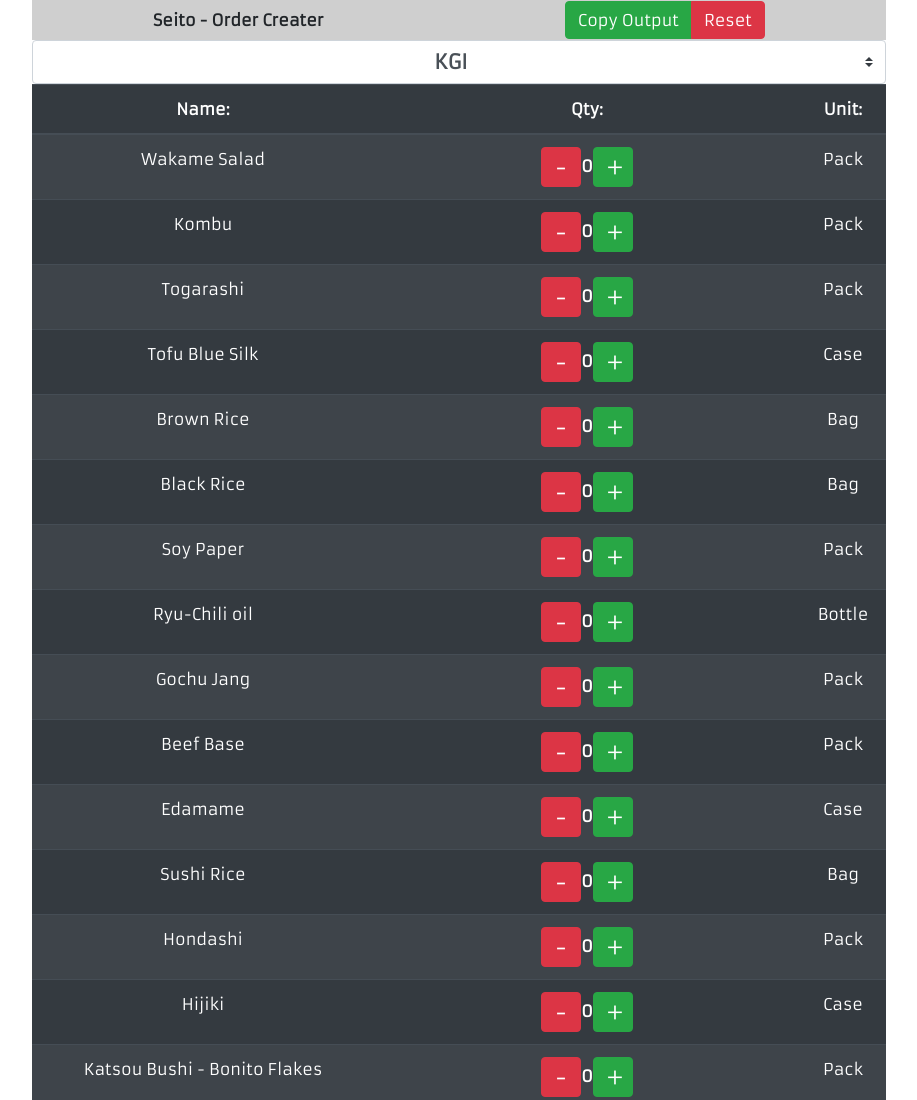
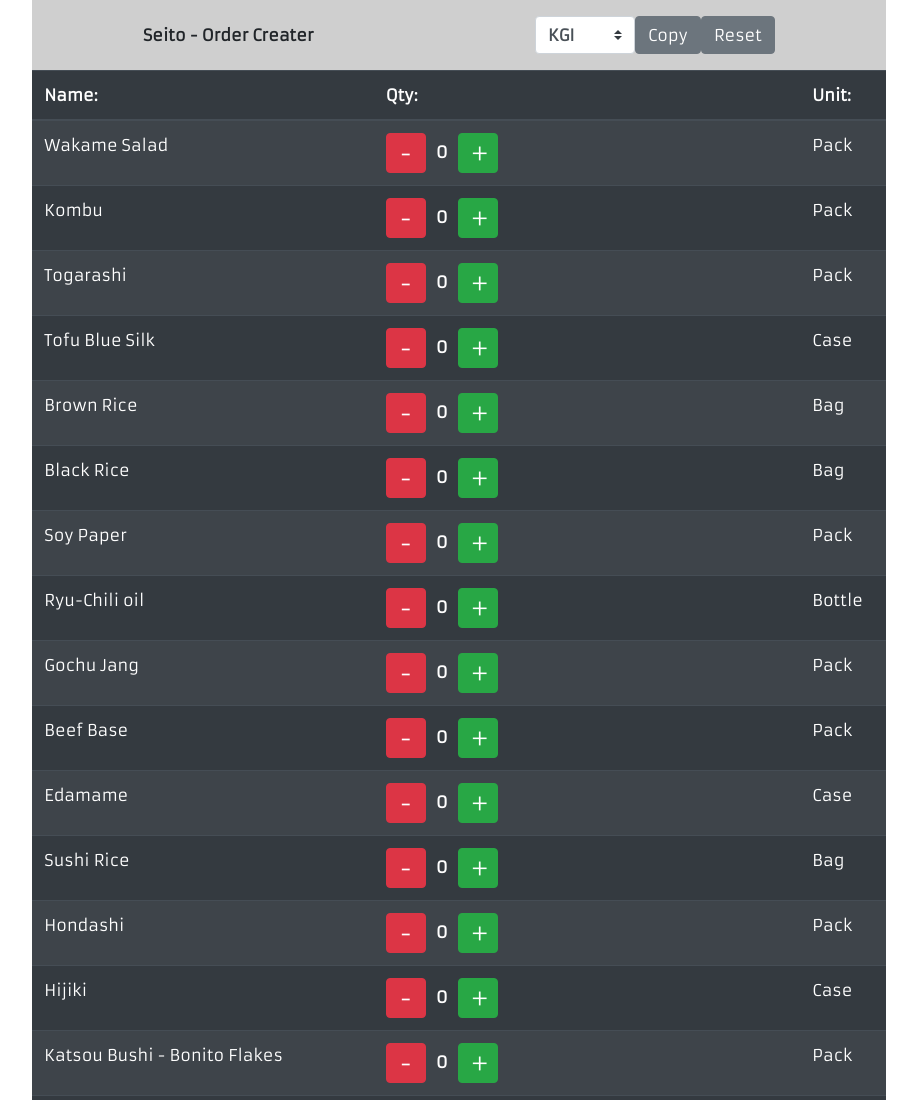
Before and after one commit to ThanhTran1324/orderlist, a React app: page / in a window 1280 px wide. Shown: the top 1100 px of the page, without its empty margins (181-1098 px from the left). Built offline with nearby package versions, Linux system fonts and the light colour scheme; a web font is replaced by a local one.

Commit message:
fixed navbar, moved utility buttons to navbar

```diff
--- a/public/mystyle.css
+++ b/public/mystyle.css
@@ -10,14 +10,19 @@
 	touch-action: manipulation !important;
 }
 
+.btn:focus {
+	outline: none;
+	box-shadow: none;
+}
+
 .myNavbar {
 	position: fixed;
 	top: 0;
 	left: 0;
 	right: 0;
-	height: 40px;
 	background-color: rgb(207, 207, 207);
 	padding: 0;
+	height: 70px;
 }
 
 .header {
@@ -28,7 +33,20 @@
 
 .navButtons {
 	margin: auto;
+	display: flex;
+	flex-direction: row;
+	justify-items: start;
+	align-items: stretch;
+}
+
+.myCustomTable {
+	margin-top: 70px;
+}
+
+.table--item-qty {
+	width: 32px;
 	display: inline-block;
+	text-align: center;
 }
 
 .block_button {
@@ -37,6 +55,7 @@
 }
 
 .smallBtn {
+	display: inline-block;
 	width: 40px !important;
 	height: 40px !important;
 }
@@ -56,20 +75,10 @@
 	animation-fill-mode: backwards;
 }
 
-.custom-select {
-	margin-top: 40px;
-	text-align-last: center;
+.company-select {
+	width: 100px;
 	font-weight: 700;
-	font-size: 20px;
 	text-transform: uppercase;
-}
-
-.myCustomTable {
-	margin: 0;
-}
-
-.ButtonGroupFullWidth button {
-	width: 50%;
 }
 
 /* dfsdf,,, */
--- a/src/Components/Navbar.js
+++ b/src/Components/Navbar.js
@@ -3,6 +3,7 @@
 import { CopyToClipboard } from 'react-copy-to-clipboard';
 
 import { reset } from '../actions/index';
+import SelectCompany from './SelectCompany';
 
 export class Navbar extends Component {
 	renderTextOutPut = () => {
@@ -22,7 +23,7 @@
 		return textoutput;
 	};
 
-	copied = () => {
+	onCopy = () => {
 		alert(
 			`Copied - Thank You For Using My Web-App.\nEmail: ThanhTran1324@gmail.com`
 		);
@@ -33,22 +34,25 @@
 			<div className="row no-gutters">
 				<div className="nav myNavbar col-12 col-lg-10 col-xl-8 mx-auto">
 					<p className="header">Seito - Order Creater</p>
-					<CopyToClipboard text={this.renderTextOutPut()}>
-						<div className="navButtons btn-group navbar-nav ml-auto">
-							<button
-								onClick={this.copied}
-								className="btn btn-success"
+					<div className="navButtons">
+						<SelectCompany />
+						<div>
+							<CopyToClipboard
+								onCopy={this.onCopy}
+								text={this.renderTextOutPut}
 							>
-								Copy Output
-							</button>
+								<button className="btn btn-secondary ">
+									Copy
+								</button>
+							</CopyToClipboard>
 							<button
 								onClick={this.props.reset}
-								className="btn btn-danger"
+								className="btn btn-secondary "
 							>
 								Reset
 							</button>
 						</div>
-					</CopyToClipboard>
+					</div>
 				</div>
 			</div>
 		);
--- a/src/Components/Output.js
+++ b/src/Components/Output.js
@@ -22,7 +22,7 @@
 	render() {
 		return (
 			<textarea
-				style={{ width: '100%', height: '600px' }}
+				style={{ width: '100%', height: '70vh' }}
 				className="form-control"
 				id="textOutPut"
 				readOnly
--- a/src/Components/RenderItemList.js
+++ b/src/Components/RenderItemList.js
@@ -19,7 +19,9 @@
 						>
 							<h4>-</h4>
 						</button>
-						<span className="font-weight-bold">{item.qty}</span>
+						<span className="font-weight-bold table--item-qty">
+							{item.qty}
+						</span>
 						<button
 							onClick={() => this.props.increase(index)}
 							className="btn btn-success smallBtn btn-animated-down"
--- a/src/Components/SelectCompany.js
+++ b/src/Components/SelectCompany.js
@@ -14,8 +14,8 @@
 			<select
 				id="inlineFormCustomSelect"
 				onChange={this.selectCompany}
-				defaultValue="1"
-				className="custom-select "
+				defaultValue="kgi"
+				className="company-select custom-select"
 			>
 				{this.props.companyList.map((company) => (
 					<option key={company} value={company}>
--- a/src/index.js
+++ b/src/index.js
@@ -6,7 +6,6 @@
 import reducer from './reducers';
 import RenderItemList from './Components/RenderItemList';
 import Output from './Components/Output';
-import SelectCompany from './Components/SelectCompany';
 import Navbar from './Components/Navbar';
 
 export class App extends Component {
@@ -21,8 +20,7 @@
 				<div className="row no-gutters">
 					<div className="col-12 col-lg-10 col-xl-8 mx-auto">
 						<Navbar />
-						<SelectCompany />
-						<table className="table table-striped table-dark text-center myCustomTable">
+						<table className="table table-striped table-dark  myCustomTable">
 							<thead>
 								<tr>
 									<th style={{ width: '40%' }}>Name: </th>
```
